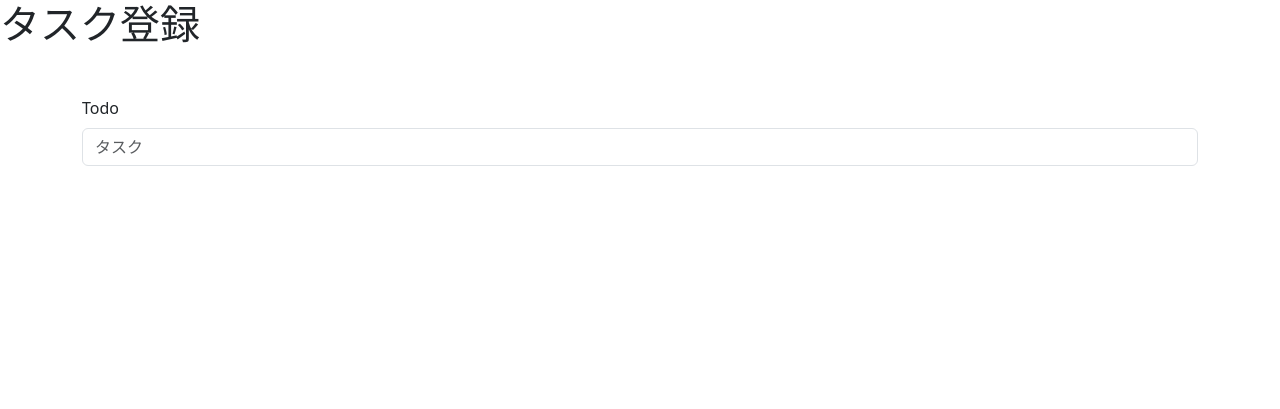
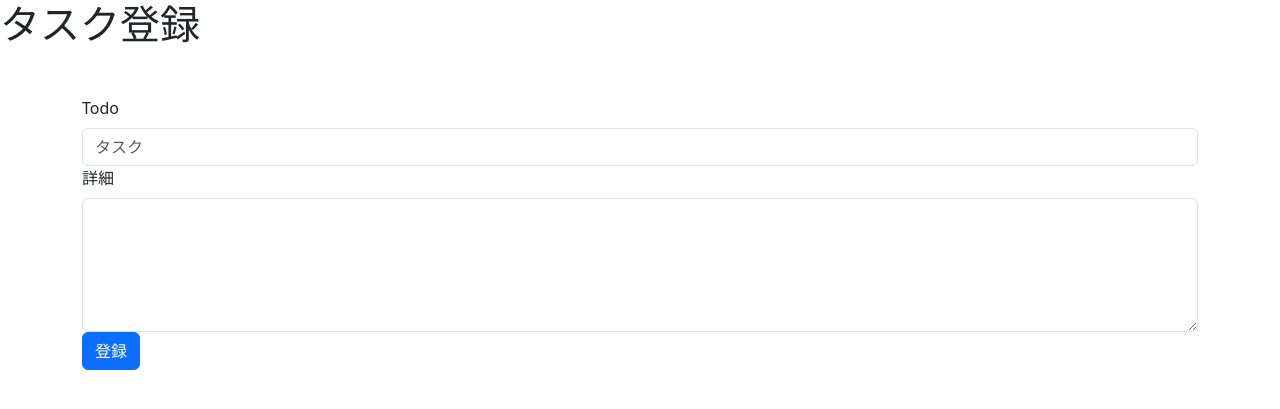
Before and after one commit to popolocrois123/flask_todo_app, a Flask app: page / in a window 1280 px wide. Shown: the top 409 px of the page. Run offline with Flask 3, Linux system fonts and the light colour scheme; some libraries are stand-ins or nearby versions.

Commit message:
add html

```diff
--- a/templates/index.html
+++ b/templates/index.html
@@ -19,15 +19,13 @@
 
 
    <form method="POST" action="/">
-        <dl>
-            <div class="mb-3">
-            <label class="form-label">{{ form.todo.label }}</label>
-            <input type="text" class="form-control" placeholder="タスク" name='{{ form.todo() }}'>
-            </div>
-
-            <!-- <input class="btn btn-primary" type="submit" value="登録"> -->
-        </dl>
-
+        <div class="mb-3">
+        <label class="form-label">{{ form.todo.label }}</label>
+        <input type="text" class="form-control" placeholder="タスク" name='{{ form.todo() }}'>
+        <label class="form-label">{{ form.todo_detail.label }}</label>
+        <textarea class="form-control" id="exampleFormControlTextarea1" rows="5" name='{{ form.todo_detail()}}'></textarea>
+        <button type="submit" class="btn btn-primary">登録</button>
+      </div>
     </form>
   </div>
 
```
